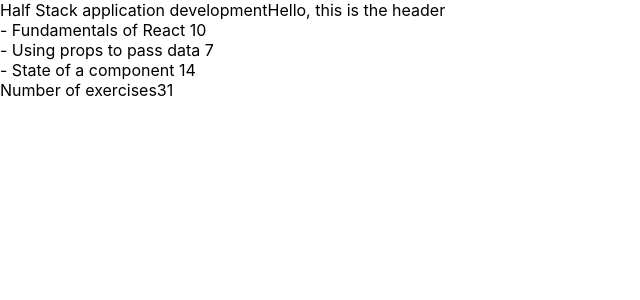
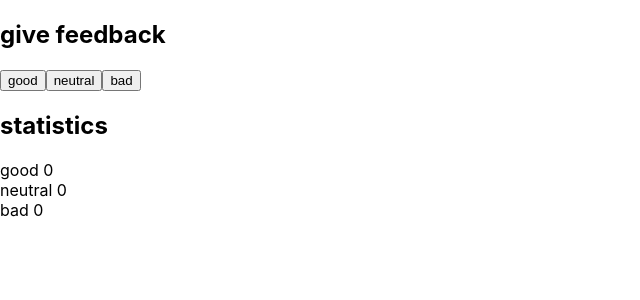
Before and after one commit to SzymSie/groupFullstackOpenReactPart, a React (Create React App) app: page / in a window 1280 px wide. Shown: the top 300 px of the page, without its empty margins (0-640 px from the left). Built offline with nearby package versions, Linux system fonts and the light colour scheme.

Commit message:
1.6 finished

```diff
--- /dev/null
+++ b/src/AppExercise106.js
@@ -0,0 +1,33 @@
+import { useState } from 'react'
+
+const AppExercise106 = () => {
+  // save clicks of each button to its own state
+  const [good, setGood] = useState(0)
+  const [neutral, setNeutral] = useState(0)
+  const [bad, setBad] = useState(0)
+
+  //
+  // }
+
+  return (
+    <div>
+      <h2>give feedback</h2>
+
+      <button onClick={() => {setGood(good + 1)}}>good</button>
+      <button onClick={() => {setNeutral(neutral + 1)}}>neutral</button>
+      <button onClick={() => {setBad(bad + 1)}}>bad</button>
+
+      <h2>statistics</h2>
+
+      <div>good {good}</div>
+      <div>neutral {neutral}</div>
+      <div>bad {bad}</div>
+
+    </div>
+  )
+}
+
+export default AppExercise106
+
+// onClick(() => setGood())
+//
--- a/src/index.js
+++ b/src/index.js
@@ -2,12 +2,14 @@
 import ReactDOM from 'react-dom/client';
 import './index.css';
 import App from './App';
+import AppExercise106 from './AppExercise106';
 import reportWebVitals from './reportWebVitals';
 
 const root = ReactDOM.createRoot(document.getElementById('root'));
 root.render(
   <React.StrictMode>
-    <App />
+    {/* <App /> */}
+    <AppExercise106 />
   </React.StrictMode>
 );
 
```
